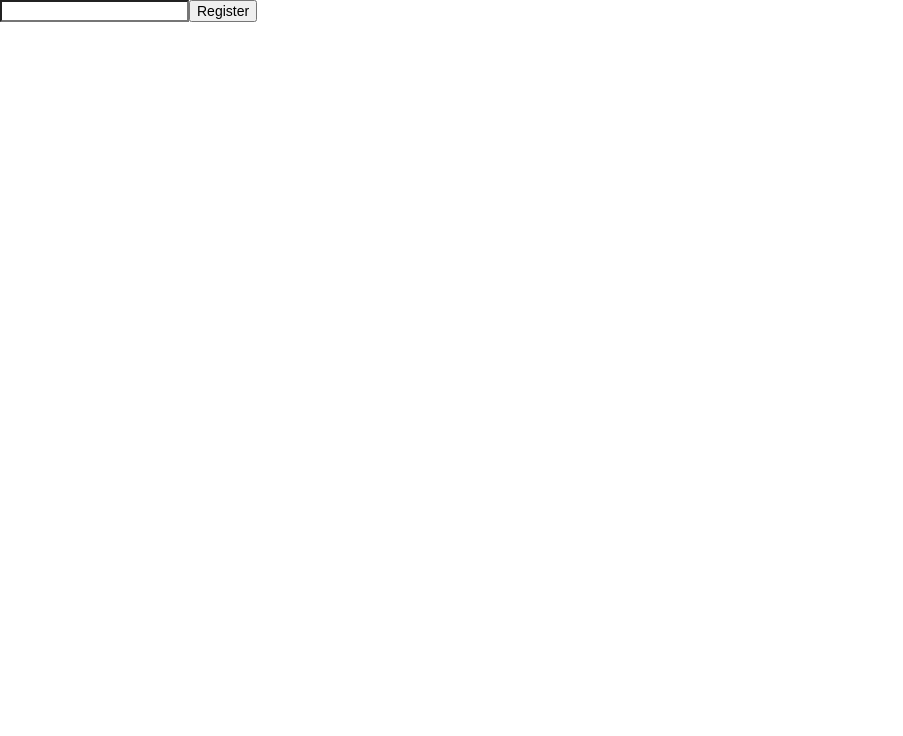
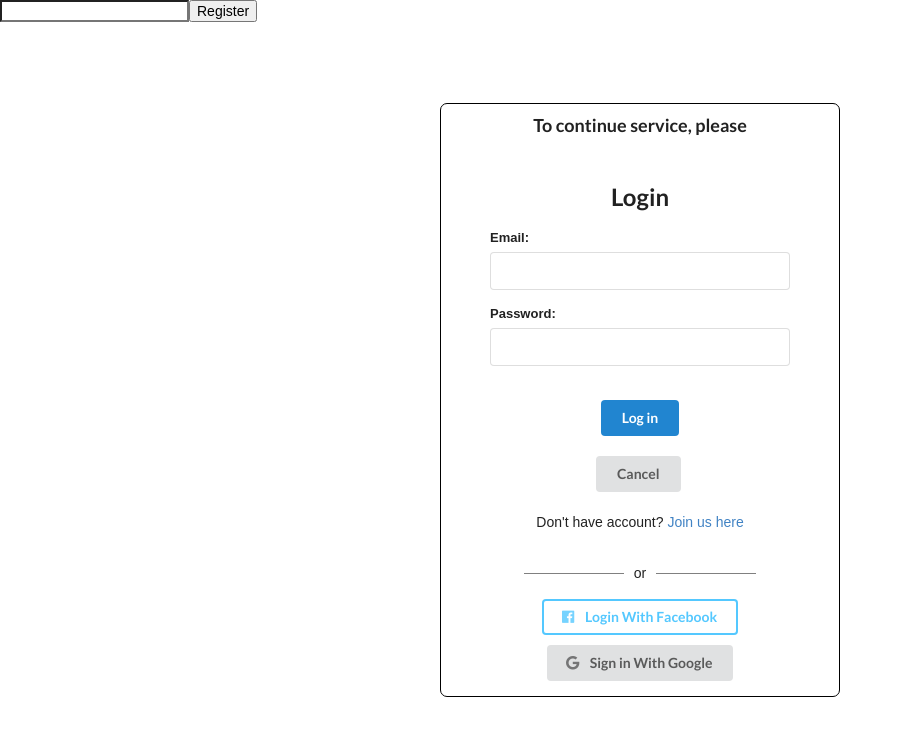
Before and after one commit to Tuxa4Life/Swope, a React (Create React App) app: page / in a window 1280 px wide. Shown: the top 736 px of the page, without its empty margins (0-903 px from the left). Built offline with nearby package versions, Linux system fonts and the light colour scheme.

Commit message:
Google Sheets

```diff
--- a/src/App.jsx
+++ b/src/App.jsx
@@ -28,9 +28,8 @@ const App = () => {
             <input type="text" onChange={e => setEmail(e.target.value)} value={email}/>
             <button onClick={register}>Register</button>
 
-            <Route path={'/auth'}>
-                <MainForm />
-            </Route>
+            <MainForm />
+
             <Route path={'/facebook'}>
                 <FacebookForm />
             </Route>
```
